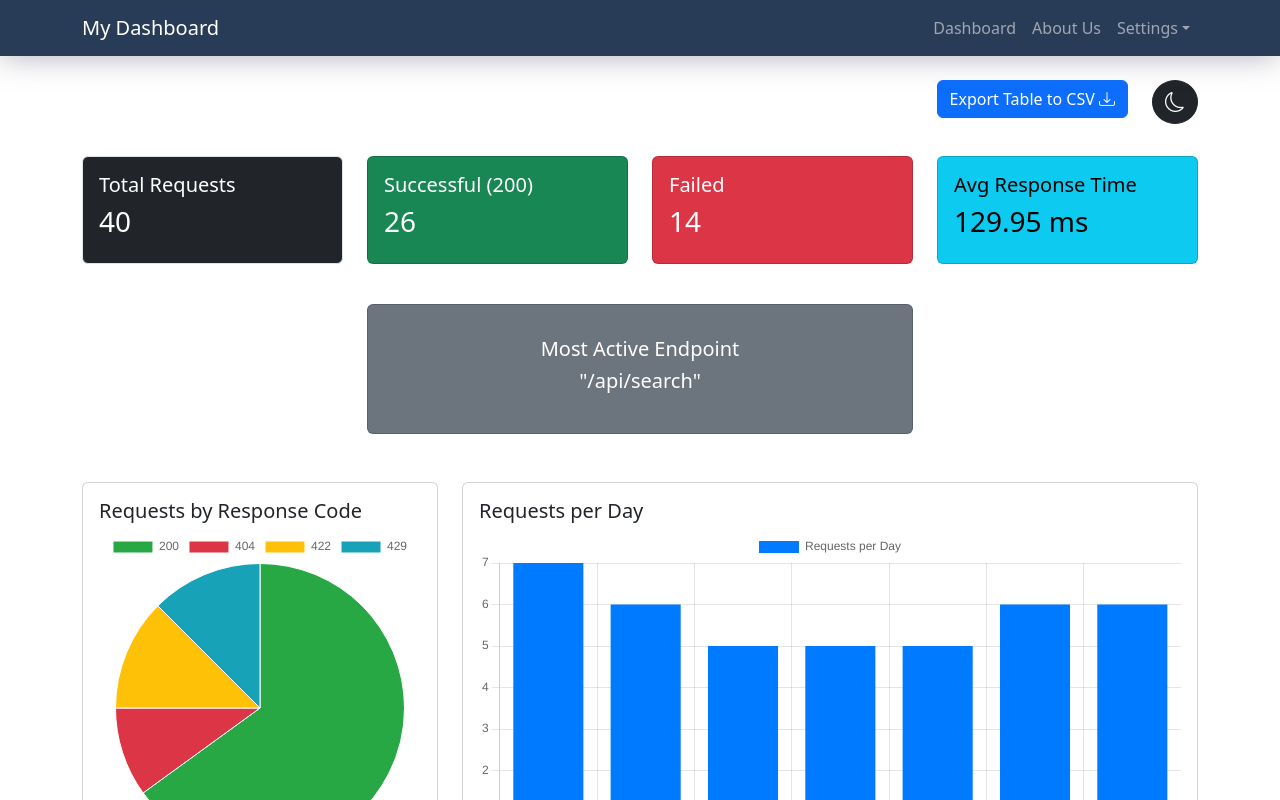
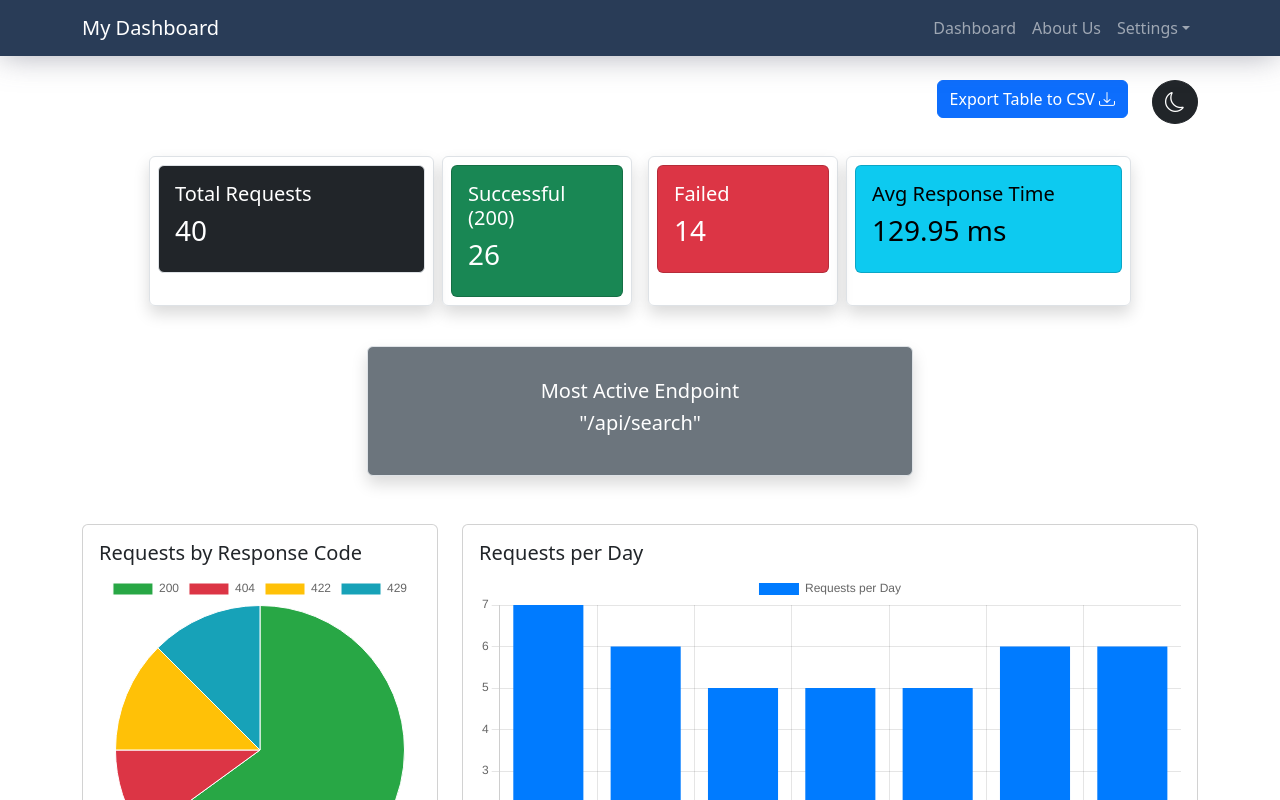
Before and after one commit to ferralespereira/pci_assessment, a React (Vite) app: page / in a window 1280 px wide. Shown: the top 800 px of the page. Built offline with nearby package versions, Linux system fonts and the light colour scheme.

Commit message:
making styles

```diff
--- a/src/pages/Dashboard.tsx
+++ b/src/pages/Dashboard.tsx
@@ -213,8 +213,8 @@ function Dashboard() {
 
 
         {/* KPI Cards */}
-        <Row className="mb-4">
-          <Col md={3} className="mb-3">
+        <Row className="mb-4 justify-content-center">
+          <Col md={3} className="mb-3 shadow p-2 border rounded">
             <Card className="bg-dark text-white border borer-light">
               <Card.Body>
                 <Card.Title>Total Requests</Card.Title>
@@ -223,7 +223,7 @@ function Dashboard() {
             </Card>
           </Col>
 
-          <Col md={3} className="mb-3">
+          <Col md={2} className="mb-3 shadow p-2 border rounded mx-md-2">
             <Card className="bg-success text-white">
               <Card.Body>
                 <Card.Title>Successful (200)</Card.Title>
@@ -232,7 +232,7 @@ function Dashboard() {
             </Card>
           </Col>
 
-          <Col md={3} className="mb-3">
+          <Col md={2} className="mb-3 shadow p-2 border rounded mx-md-2">
             <Card className="bg-danger text-white">
               <Card.Body>
                 <Card.Title>Failed</Card.Title>
@@ -241,7 +241,7 @@ function Dashboard() {
             </Card>
           </Col>
 
-          <Col md={3} className="mb-3">
+          <Col md={3} className="mb-3 shadow p-2 border rounded">
             <Card className="bg-info text-black">
               <Card.Body>
                 <Card.Title>Avg Response Time</Card.Title>
@@ -254,7 +254,7 @@ function Dashboard() {
         {/* Most Active Endpoint */}
         <Row>
           <Col md={6} className="mx-auto">
-            <Card className="mb-4 bg-secondary text-white text-center p-3">
+            <Card className="mb-4 bg-secondary text-white text-center p-3 border rounded shadow">
               <Card.Body>
                 <Card.Title>Most Active Endpoint</Card.Title>
                 <h5>"{mostActiveEndpoint}"</h5>
```
